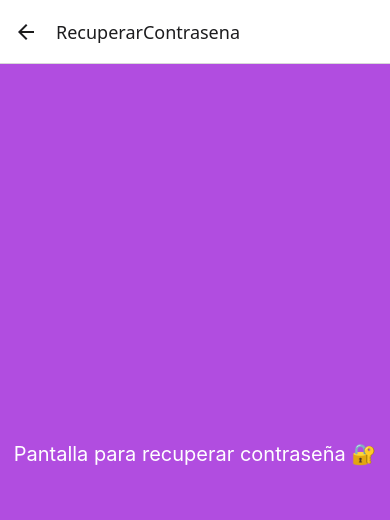
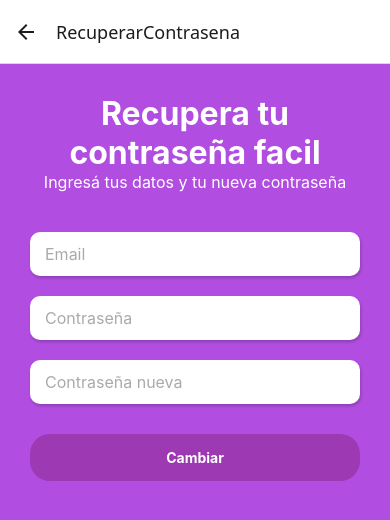
Before and after one commit to LucasPuliducci666/abuelitosp, a React Native app: screen /RecuperarContrasena in a window 390 px wide. Shown: the top 520 px of the page. Built offline with nearby package versions, Linux system fonts and the light colour scheme.

Commit message:
Se crea la pantalla de recuperar contraseñaaa jaaaajajajajaj

```diff
--- a/package.json
+++ b/package.json
@@ -12,7 +12,7 @@
     "@react-navigation/native": "^7.1.14",
     "@react-navigation/native-stack": "^7.3.21",
     "@react-navigation/stack": "^7.4.2",
-    "expo": "^54.0.10",
+    "expo": "~54.0.10",
     "expo-status-bar": "~3.0.8",
     "react": "19.1.0",
     "react-native": "0.81.4",
--- a/vistas/RecuperarContrasena.js
+++ b/vistas/RecuperarContrasena.js
@@ -1,22 +1,81 @@
-import { View, Text, StyleSheet } from 'react-native';
+import React, { useState } from 'react';
+import { View, Text, StyleSheet, TouchableOpacity } from 'react-native';
+import InputField from '../componentes/InputField';
 
-export default function RecuperarContrasena() {
-  return (
+
+export default function ContactoFormu({ navigation }) {
+    const [email, setEmail] = useState('');
+    const [contrasena, setContrasena] = useState('');
+    const [contrasenaNueva, setContrasenaNueva] = useState('');
+
+  const handleLogin = () => {
+    if (contrasena != contrasenaNueva) {
+      navigation.navigate('InicioSesion');
+    } else if (contrasena == contrasenaNueva) {
+      alert('Las contraseñas no pueden ser iguales');
+    }
+    else {
+      alert ('Ingrese ambas contraseñas')
+    }
+  };
+ return (
     <View style={styles.container}>
-      <Text style={styles.text}>Pantalla para recuperar contraseña 🔐</Text>
-    </View>
-  );
+      <Text style={styles.title}>Recupera tu contraseña facil</Text>
+      <Text style={styles.subtitle}>Ingresá tus datos y tu nueva contraseña</Text>
+
+      <InputField
+        placeholder="Email"
+        value={email}
+        onChangeText={setEmail}
+      />
+      <InputField
+        placeholder="Contraseña"
+        value={contrasena}
+        onChangeText={setContrasena}
+        secureTextEntry
+      />
+      <InputField
+        placeholder="Contraseña nueva"
+        value={contrasenaNueva}
+        onChangeText={setContrasenaNueva}
+        secureTextEntry
+      />
+
+      <TouchableOpacity style={styles.button} onPress={handleLogin}>
+              <Text style={styles.buttonText}>Cambiar</Text>
+            </TouchableOpacity>
+  </View>
+
+ )
 }
 
 const styles = StyleSheet.create({
   container: {
     flex: 1,
     backgroundColor: '#b14de0',
-    justifyContent: 'center',
+    padding: 30,
+  },
+  title: {
+    fontSize: 32,
+    color: '#fff',
+    fontWeight: 'bold',
+    textAlign: 'center'
+  },
+  subtitle: {
+    fontSize: 16,
+    color: '#fff',
+    textAlign: 'center',
+    marginBottom: 30
+  },
+  button: {
+    backgroundColor: '#9c39b3',
+    padding: 15,
+    borderRadius: 20,
+    marginTop: 20,
     alignItems: 'center'
   },
-  text: {
+  buttonText: {
     color: '#fff',
-    fontSize: 20
-  }
+    fontWeight: 'bold',
+  },
 });
```
Also changed, not shown: 1 other file (tests, documents, lock files or other folders).
